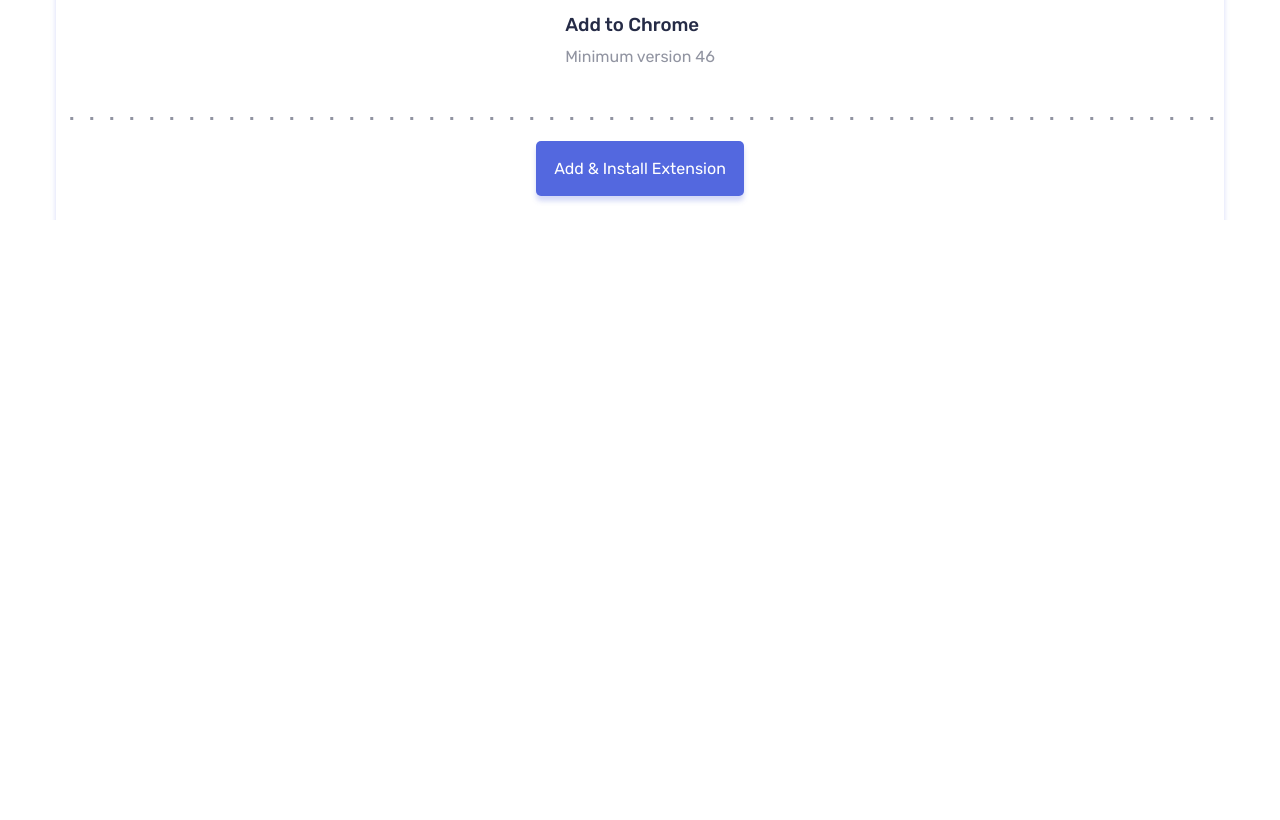
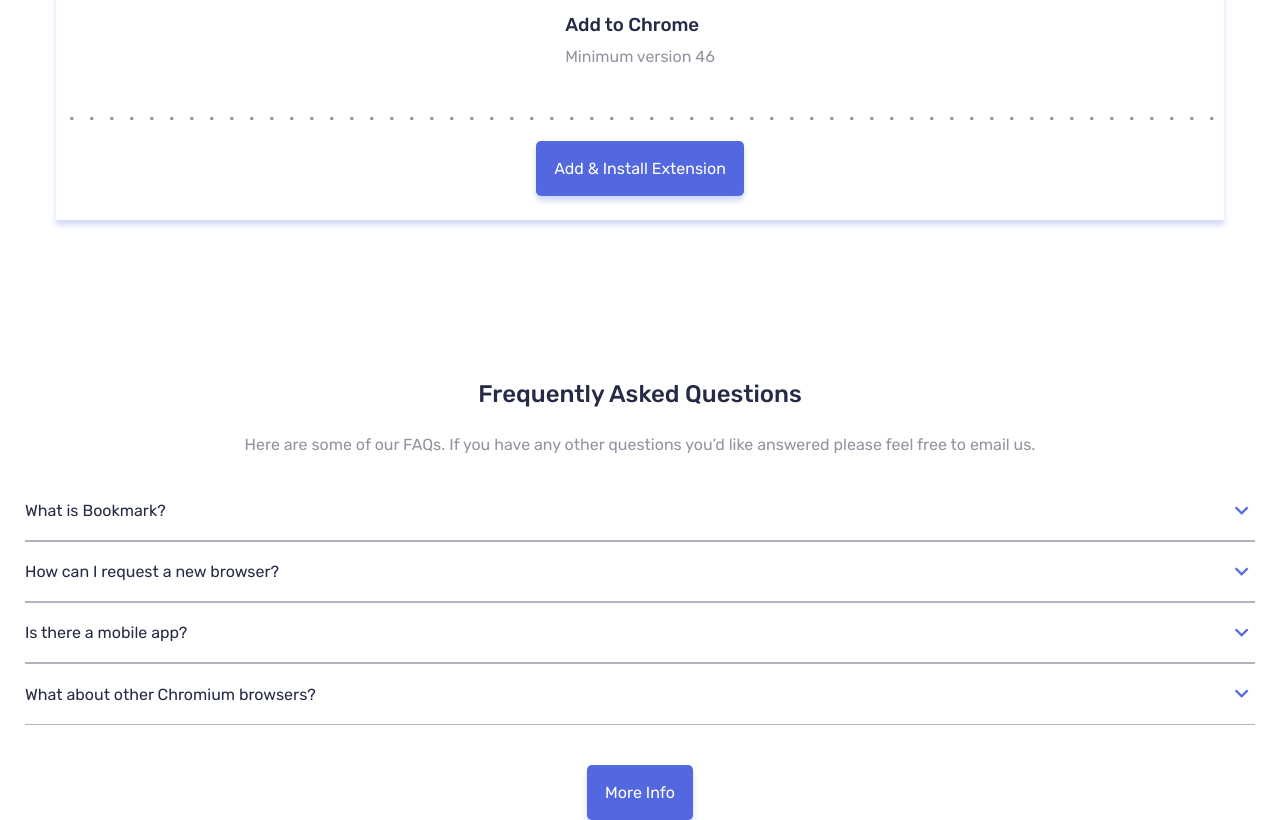
Before and after one commit to Yaiza16/bookmark-landing-page, a website built with webpack: page src/index.html in a window 1280 px wide. Shown: the part 3896-4716 px from the top of the page. Before the commit the page ends 4116 px from the top, so only its background shows below. Built offline with nearby package versions, Linux system fonts and the light colour scheme.

Commit message:
Add faqs layout

```diff
--- a/src/index.html
+++ b/src/index.html
@@ -143,68 +143,65 @@
         </div>
       </div>
     </section>
+
+    <!-- FAQs section -->
+    <section class="faq">
+      <div class="faq-container">
+        <div class="faq-inf">
+          <h2 class="faq-inf__title">Frequently Asked Questions</h2>
+          <p class="faq-inf__desc">Here are some of our FAQs. If you have any other questions you’d like
+            answered please feel free to email us.</p>
+        </div>
+
+        <div class="faq-questions-container">
+          <div class="faq-question">
+            <div class="faq-question-header">
+              <p class="faq-question-title">What is Bookmark?</p>
+              <i class="icon-arrow" data-question=1></i>
+            </div>
+            <p class="faq-question-answer" data-answer=1>Lorem ipsum dolor sit amet, consectetur adipiscing elit. Fusce tincidunt
+              justo eget ultricies fringilla. Phasellus blandit ipsum quis quam ornare mattis.</p>
+          </div>
+
+          <div class="faq-question">
+            <div class="faq-question-header">
+              <p class="faq-question-title">How can I request a new browser?</p>
+              <i class="icon-arrow" data-question=2></i>
+            </div>
+            <p class="faq-question-answer" data-answer=1>Vivamus luctus eros aliquet convallis ultricies. Mauris augue massa, ultricies non ligula.
+              Suspendisse imperdiet. Vivamus luctus eros aliquet convallis ultricies. Mauris augue massa,
+              ultricies non ligula. Suspendisse imperdie tVivamus luctus eros aliquet convallis ultricies.
+              Mauris augue massa, ultricies non ligula. Suspendisse imperdiet.</p>
+          </div>
+
+          <div class="faq-question">
+            <div class="faq-question-header">
+              <p class="faq-question-title">Is there a mobile app?</p>
+              <i class="icon-arrow" data-question=3></i>
+            </div>
+            <p class="faq-question-answer" data-answer=1>Sed consectetur quam id neque fermentum accumsan. Praesent luctus vestibulum dolor, ut condimentum
+              urna vulputate eget. Cras in ligula quis est pharetra mattis sit amet pharetra purus. Sed
+              sollicitudin ex et ultricies bibendum.</p>
+          </div>
+
+          <div class="faq-question">
+            <div class="faq-question-header">
+              <p class="faq-question-title">What about other Chromium browsers?</p>
+              <i class="icon-arrow" data-question=4></i>
+            </div>
+            <p class="faq-question-answer" data-answer=4>Integer condimentum ipsum id imperdiet finibus. Vivamus in placerat mi, at euismod dui. Aliquam
+              vitae neque eget nisl gravida pellentesque non ut velit. </p>
+          </div>
+        </div>
+
+        <div class="faq-button-container">
+          <a href="#" class="button">More Info</a>
+        </div>
+      </div>
+    </section>
   </main>
 
-  <!-- Features
-  Pricing
-  Contact
-  Login
-
-  A Simple Bookmark Manager
-
-  A clean and simple interface to organize your favourite websites. Open a new
-  browser tab and see your sites load instantly. Try it for free.
-
-  Get it on Chrome
-  Get it on Firefox
-
-  Features
-
-  Our aim is to make it quick and easy for you to access your favourite websites.
-  Your bookmarks sync between your devices so you can access them on the go.
-
-  Simple Bookmarking
-  Speedy Searching
-  Easy Sharing
-
-  Bookmark in one click
-
-  Organize your bookmarks however you like. Our simple drag-and-drop interface
-  gives you complete control over how you manage your favourite sites.
-
-  More Info
-
-  Intelligent search
-
-  Our powerful search feature will help you find saved sites in no time at all.
-  No need to trawl through all of your bookmarks.
-
-  More Info
-
-  Share your bookmarks
-
-  Easily share your bookmarks and collections with others. Create a shareable
-  link that you can send at the click of a button.
-
-  More Info
-
-  Download the extension
-
-  We’ve got more browsers in the pipeline. Please do let us know if you’ve
-  got a favourite you’d like us to prioritize.
-
-  Add to Chrome
-  Minimum version 62
-  Add & Install Extension
-
-  Add to Firefox
-  Minimum version 55
-  Add & Install Extension
-
-  Add to Opera
-  Minimum version 46
-  Add & Install Extension
-
+  <!--
   Frequently Asked Questions
 
   Here are some of our FAQs. If you have any other questions you’d like
--- /dev/null
+++ b/src/sass/layout/_faqs.scss
@@ -0,0 +1,77 @@
+@use '../utilities/mixins' as m;
+@use '../utilities/variables' as v;
+@use '../utilities/functions' as f;
+
+.faq{
+    @include m.margin-top-sections;
+    @include m.general-padding;
+}
+
+.faq-inf{
+    text-align: center;
+
+    &__title{
+        margin-bottom: 1.5rem;
+    }
+
+    &__desc{
+        margin-bottom: 1.5rem;
+    }
+}
+
+
+
+.faq-question-header{
+    display: flex;
+    justify-content: space-between;
+    align-items: center;
+
+    padding: 1rem 0;
+    border-bottom: 1px solid f.hsla-color(v.$c-grayishBlue, .7);
+    border-top: 1px solid f.hsla-color(v.$c-grayishBlue, .7);
+}
+
+.faq-question:first-of-type{
+
+    & .faq-question-header{
+        border-top: none;
+    }
+}
+
+.faq-question-title{
+    color: v.$c-veryDarkBlue;
+    font-weight: f.font-weight(medium);
+}
+
+.icon-arrow{
+    font-size: 1.7rem;
+    transform: rotate(180deg);
+    color: v.$c-softBlue;
+
+
+    &--active{
+        color: v.$c-softRed;
+        @include m.animation-arrowOpen;
+        animation: animation-arrowOpen 1s backwards;
+        transform: rotate(0deg);
+    }
+}
+
+.faq-question-answer{
+    height: 0;
+    overflow: hidden;
+    transition: all .3s ease-in;
+    transform-origin: top;
+
+    &--active{
+        padding: 1rem 0;
+        height: auto;
+        overflow: unset;
+    }
+}
+
+.faq-button-container{
+    margin-top: 2.5rem;
+    display: flex;
+    justify-content: center;
+}
--- a/src/sass/main.scss
+++ b/src/sass/main.scss
@@ -1,5 +1,7 @@
 @import 'base/resets';
 @import 'base/typography';
+
+@import 'vendors/iconmoon';
 
 @import 'components/nav';
 @import 'components/layout-image';
@@ -8,4 +10,5 @@
 
 @import 'layout/header';
 @import 'layout/features';
-@import 'layout/extension'
+@import 'layout/extension';
+@import 'layout/faqs';
--- a/src/sass/utilities/_mixins.scss
+++ b/src/sass/utilities/_mixins.scss
@@ -70,3 +70,37 @@
         }
     }
 }
+
+@mixin animation-arrowOpen{
+    @keyframes animation-arrowOpen{
+        25%{
+            transform: translateY(-5px) rotate(0deg);
+
+        }
+
+        // 50%{
+        //     transform: rotate(0deg);
+        // }
+
+        75%{
+            transform: translateY(0px) rotate(0deg);
+        }
+    }
+}
+
+@mixin animation-arrowClose{
+    @keyframes animation-arrowClose{
+        25%{
+            transform: translateY(5px);
+
+        }
+
+        // 50%{
+        //     transform: rotate(0deg);
+        // }
+
+        75%{
+            transform: translateY(0px);
+        }
+    }
+}
--- /dev/null
+++ b/src/sass/vendors/_iconmoon.scss
@@ -0,0 +1,40 @@
+@font-face {
+    font-family: 'icomoon';
+    src:  url('../../assets/fonts/icomoon.eot?1n4t23');
+    src:  url('../../assets/fonts/icomoon.eot?1n4t23#iefix') format('embedded-opentype'),
+      url('../../assets/fonts/icomoon.ttf?1n4t23') format('truetype'),
+      url('../../assets/fonts/icomoon.woff?1n4t23') format('woff'),
+      url('../../assets/fonts/icomoon.svg?1n4t23#icomoon') format('svg');
+    font-weight: normal;
+    font-style: normal;
+    font-display: block;
+  }
+
+  [class^="icon-"], [class*=" icon-"] {
+    /* use !important to prevent issues with browser extensions that change fonts */
+    font-family: 'icomoon' !important;
+    speak: never;
+    font-style: normal;
+    font-weight: normal;
+    font-variant: normal;
+    text-transform: none;
+    line-height: 1;
+
+    /* Better Font Rendering =========== */
+    -webkit-font-smoothing: antialiased;
+    -moz-osx-font-smoothing: grayscale;
+  }
+
+  .icon-arrow:before {
+    content: "\e900";
+  }
+
+  .icon-notification:before {
+    content: "\ea08";
+  }
+  .icon-facebook:before {
+    content: "\ea91";
+  }
+  .icon-twitter:before {
+    content: "\ea96";
+  }
```
Also changed, not shown: src/assets/fonts/icomoon.ttf (added), src/assets/fonts/icomoon.woff (added), 2 other files.
